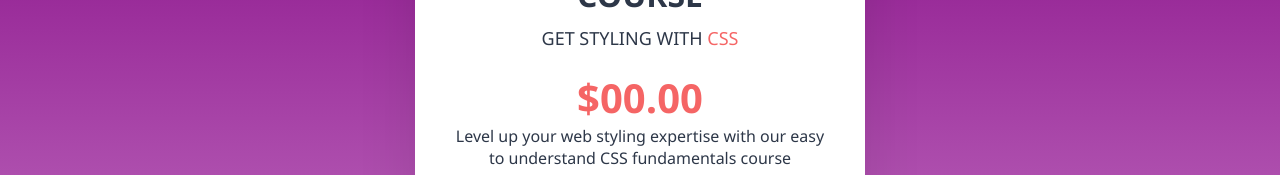
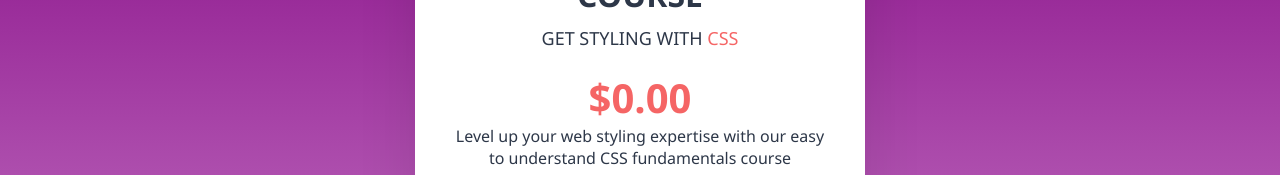
Before and after one commit to NAYZAK15/free-css-course, a plain HTML site: page index.html in a window 1280 px wide. Shown: the part 230-405 px from the top of the page. Drawn offline with Linux system fonts and the light colour scheme.

Commit message:
Update index.html

```diff
--- a/index.html
+++ b/index.html
@@ -18,7 +18,7 @@
     </p>
 
     <p class="price highlight">
-        $00.00
+        $0.00
     </p>
 
     <p class="description">
```
